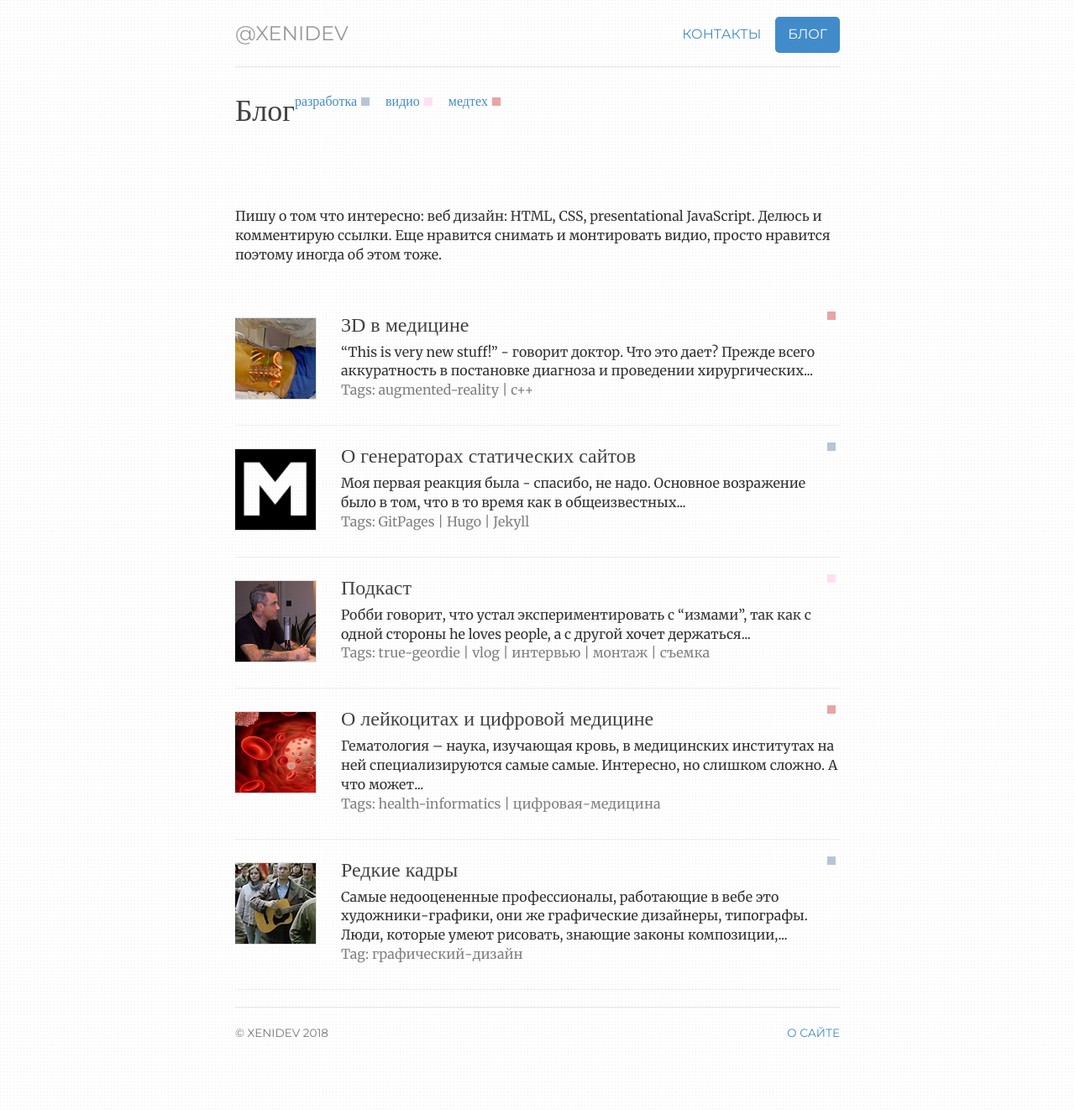
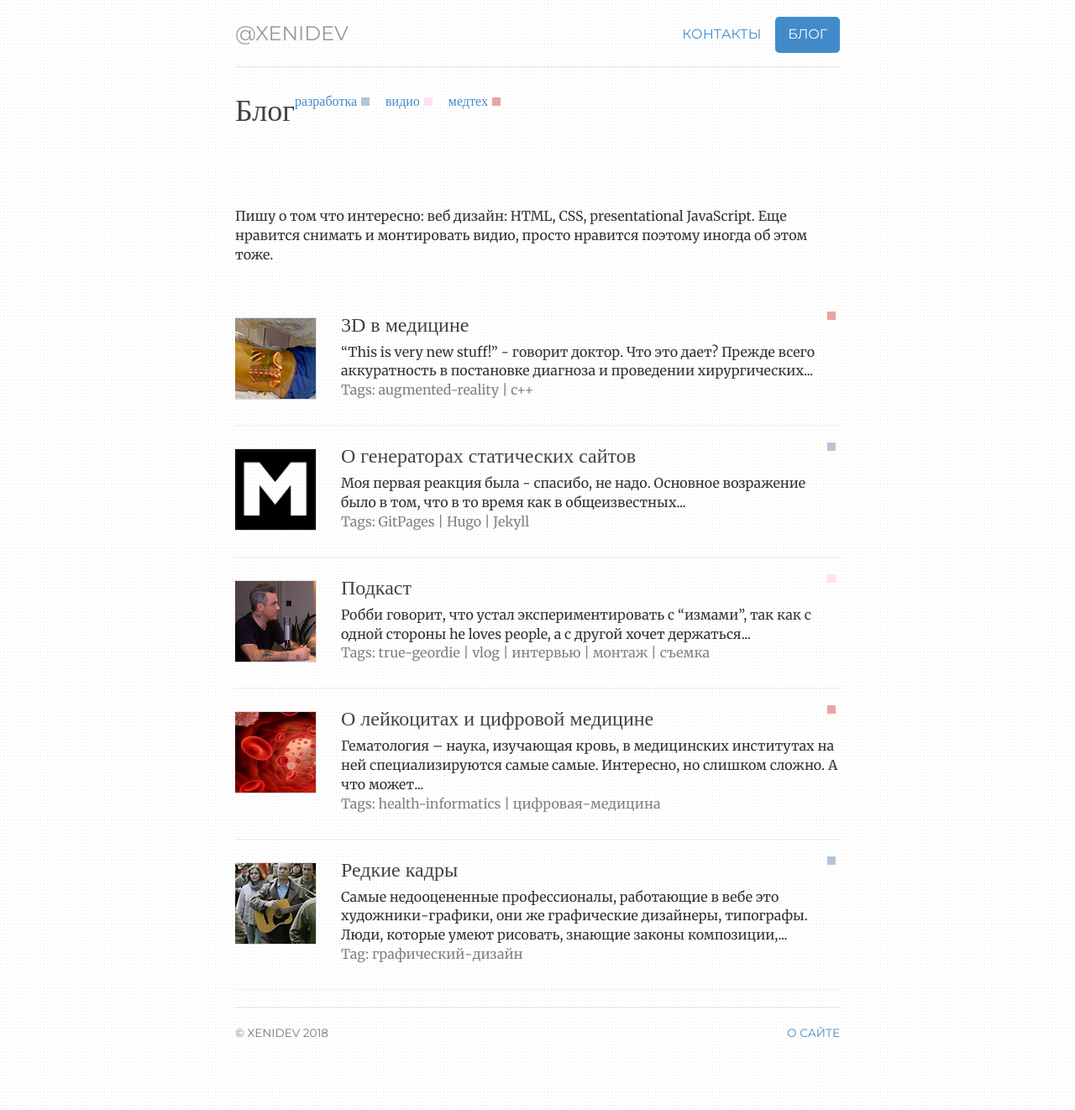
Before and after one commit to ValeraS/xenidev.github.io, a Jekyll site: the page built from notes/index.html, in a window 1280 px wide. Shown: the whole page at 84% size. Built offline with Jekyll 4.4.1, drawn with Linux system fonts in a browser that asks for light colours.

Commit message:
Update index.html

```diff
--- a/notes/index.html
+++ b/notes/index.html
@@ -21,8 +21,7 @@ notes: active
 
 
 
-	<p> Пишу о том что интересно: веб дизайн: HTML, CSS, presentational JavaScript. Делюсь и комментирую ссылки.
-		Еще нравится снимать и монтировать видио, просто нравится поэтому иногда об этом тоже.  </p>
+	<p> Пишу о том что интересно: веб дизайн: HTML, CSS, presentational JavaScript. Еще нравится снимать и монтировать видио, просто нравится поэтому иногда об этом тоже.  </p>
 
 
 	 <br>
```
